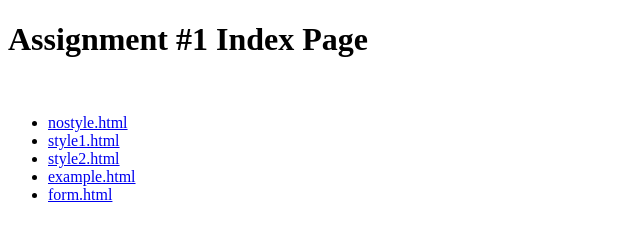
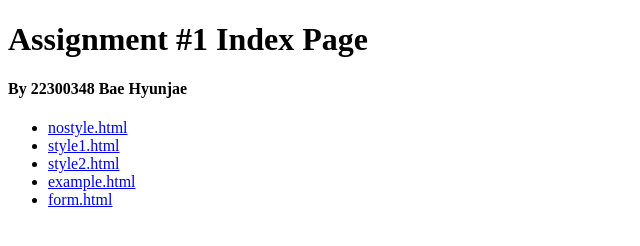
Before and after one commit to 2024OSS/1-draft3ris, a plain HTML site: page index.html in a window 1280 px wide. Shown: the whole page, without its empty margins (0-640 px from the left). Drawn offline with Linux system fonts and the light colour scheme.

Commit message:
updated with name and id

```diff
--- a/index.html
+++ b/index.html
@@ -6,7 +6,8 @@
         <title>22300348 Assignment #1</title>
     </head>
     <body>
-        <h1>Assignment #1 Index Page</h1><br>
+        <h1>Assignment #1 Index Page</h1>
+        <h4>By 22300348 Bae Hyunjae</h4>
         <ul>
             <li><a href="./nostyle.html">nostyle.html</a></li>
             <li><a href="./style1.html">style1.html</a></li>
```
